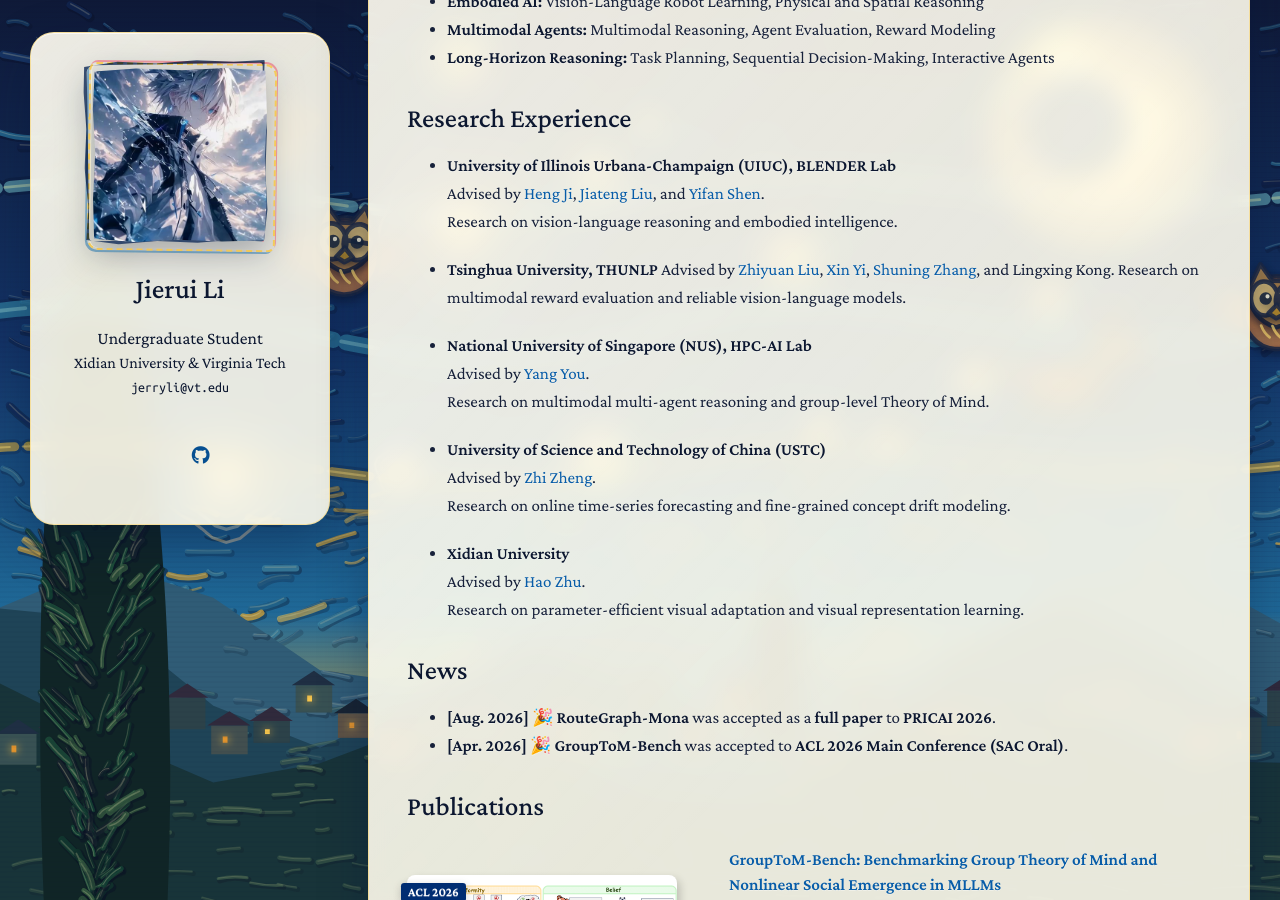
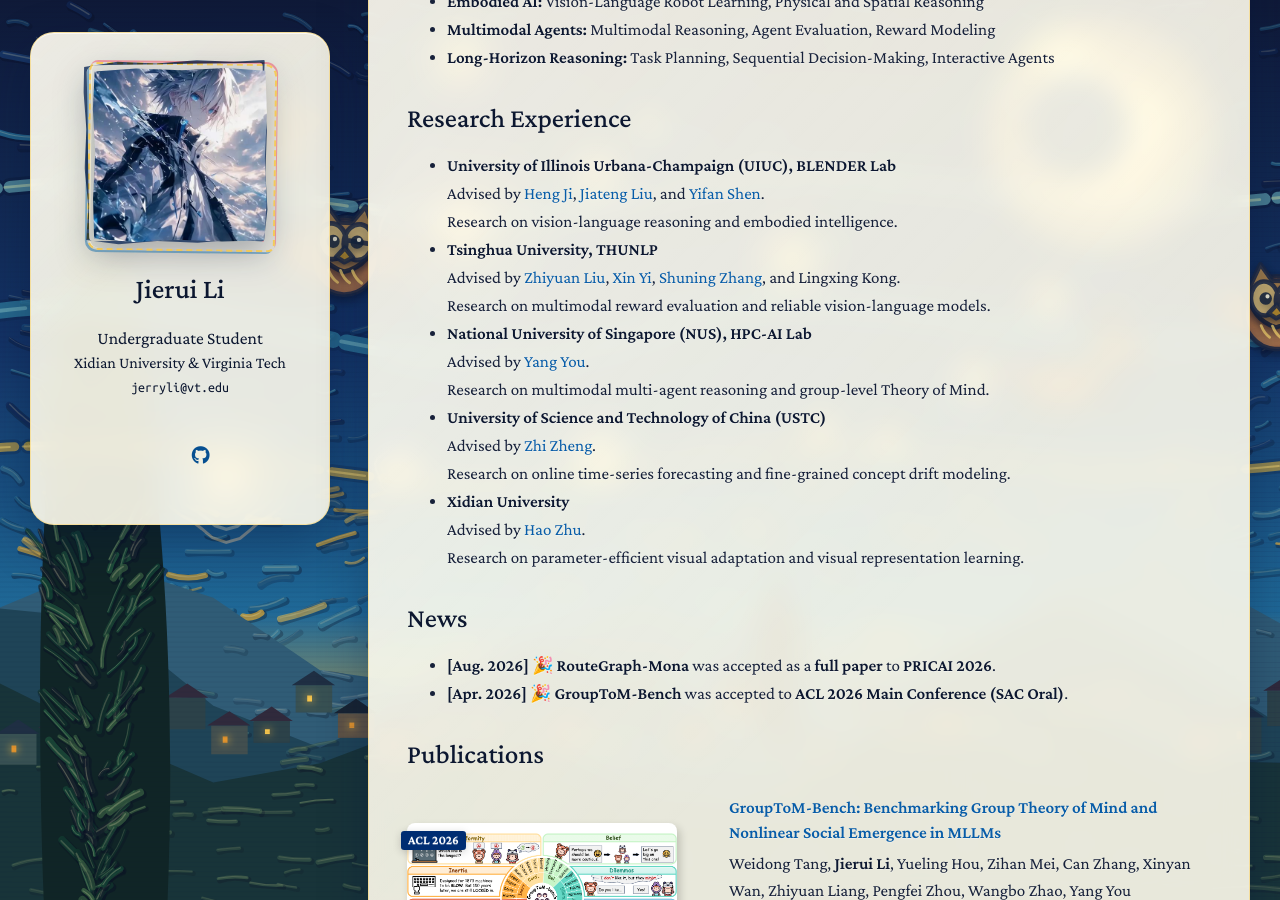
Before and after one commit to JRLi12/JRLi12.github.io, a Jekyll site: the page built from index.md, in a window 1280 px wide and 900 px high, scrolled down 475 px. Built offline with Jekyll 4.4.1, drawn with Linux system fonts in a browser that asks for light colours; a style sheet for code colours, icons or effects is not loaded; our own code applies the rules of GitHub Pages for plain Markdown files.

Commit message:
Update index.md

```diff
--- a/index.md
+++ b/index.md
@@ -18,27 +18,45 @@ I am currently seeking **Ph.D. opportunities for Fall 2027**. Feel free to reach
 - **Long-Horizon Reasoning:** Task Planning, Sequential Decision-Making, Interactive Agents
 
 
-## Research Experience
+<h2 id="research-experience">Research Experience</h2>
 
-- **University of Illinois Urbana-Champaign (UIUC), BLENDER Lab**
-  Advised by [Heng Ji](https://siebelschool.illinois.edu/about/people/faculty/hengji), [Jiateng Liu](https://lumos-jiateng.github.io/), and [Yifan Shen](https://shenyifans.github.io/).
-  Research on vision-language reasoning and embodied intelligence.
+<ul class="research-exp">
 
-- **Tsinghua University, THUNLP**
-  Advised by [Zhiyuan Liu](https://nlp.csai.tsinghua.edu.cn/~lzy/), [Xin Yi](https://www.insc.tsinghua.edu.cn/inscen/info/1255/1114.htm), [Shuning Zhang](https://zhangsn19.github.io/), and Lingxing Kong.
-  Research on multimodal reward evaluation and reliable vision-language models.
+<li>
+<strong>University of Illinois Urbana-Champaign (UIUC), BLENDER Lab</strong><br>
+Advised by <a href="https://siebelschool.illinois.edu/about/people/faculty/hengji">Heng Ji</a>,
+<a href="https://lumos-jiateng.github.io/">Jiateng Liu</a>, and
+<a href="https://shenyifans.github.io/">Yifan Shen</a>.<br>
+Research on vision-language reasoning and embodied intelligence.
+</li>
 
-- **National University of Singapore (NUS), HPC-AI Lab**
-  Advised by [Yang You](https://www.comp.nus.edu.sg/~youy/).
-  Research on multimodal multi-agent reasoning and group-level Theory of Mind.
+<li>
+<strong>Tsinghua University, THUNLP</strong><br>
+Advised by <a href="https://nlp.csai.tsinghua.edu.cn/~lzy/">Zhiyuan Liu</a>,
+<a href="https://www.insc.tsinghua.edu.cn/inscen/info/1255/1114.htm">Xin Yi</a>,
+<a href="https://zhangsn19.github.io/">Shuning Zhang</a>, and Lingxing Kong.<br>
+Research on multimodal reward evaluation and reliable vision-language models.
+</li>
 
-- **University of Science and Technology of China (USTC)**
-  Advised by [Zhi Zheng](https://zhengzhi-1997.github.io/index.html).
-  Research on online time-series forecasting and fine-grained concept drift modeling.
+<li>
+<strong>National University of Singapore (NUS), HPC-AI Lab</strong><br>
+Advised by <a href="https://www.comp.nus.edu.sg/~youy/">Yang You</a>.<br>
+Research on multimodal multi-agent reasoning and group-level Theory of Mind.
+</li>
 
-- **Xidian University**
-  Advised by [Hao Zhu](https://faculty.xidian.edu.cn/ZHUHAO/en/index.htm).
-  Research on parameter-efficient visual adaptation and visual representation learning.
+<li>
+<strong>University of Science and Technology of China (USTC)</strong><br>
+Advised by <a href="https://zhengzhi-1997.github.io/">Zhi Zheng</a>.<br>
+Research on online time-series forecasting and fine-grained concept drift modeling.
+</li>
+
+<li>
+<strong>Xidian University</strong><br>
+Advised by <a href="https://faculty.xidian.edu.cn/ZHUHAO/en/index.htm">Hao Zhu</a>.<br>
+Research on parameter-efficient visual adaptation and visual representation learning.
+</li>
+
+</ul>
 
 
 ## News
```
